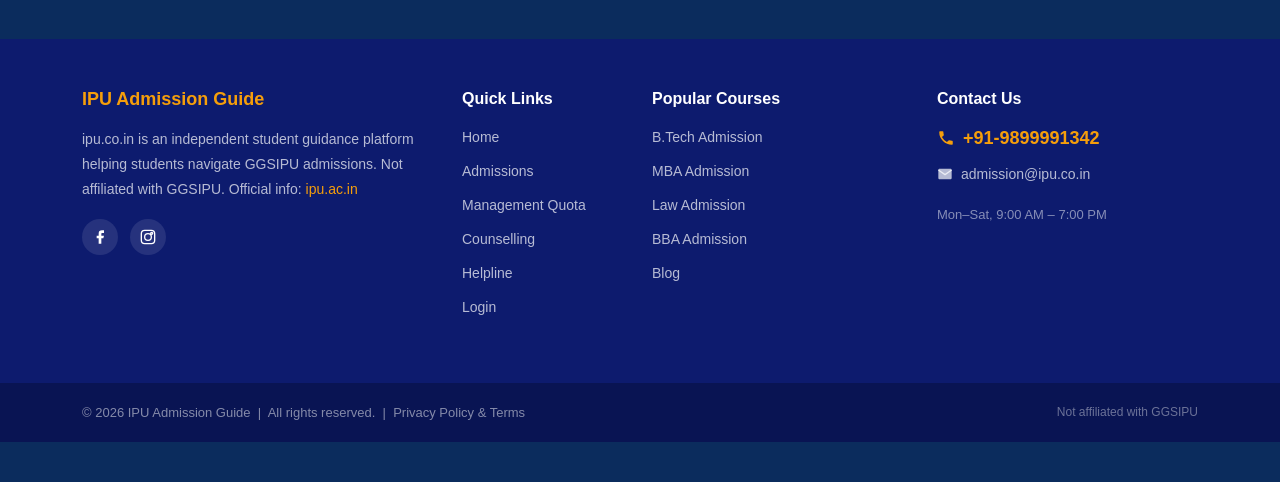
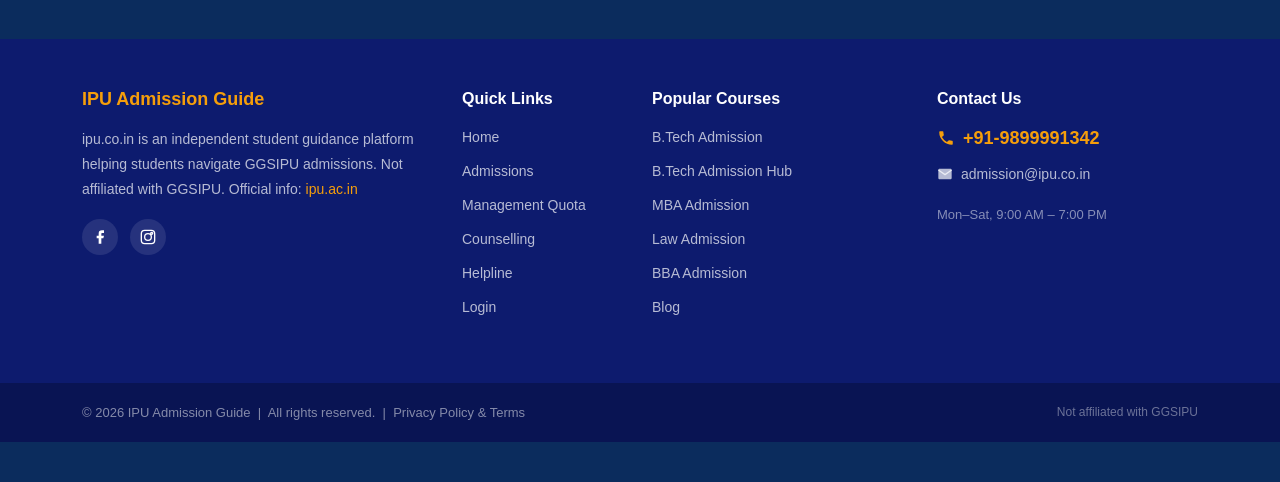
Before and after one commit to sumitdabass/test-project, a PHP site: page /index.php in a window 1280 px wide. Shown: the part 4776-5258 px from the top of the page. Run offline with PHP 8.4, Linux system fonts and the light colour scheme.

Commit message:
seo(phase3): add B.Tech Admission Hub to footer Popular Courses (Task 1)

```diff
--- a/website_download/include/base-footer.php
+++ b/website_download/include/base-footer.php
@@ -40,6 +40,7 @@
           <h4 style="color:#fff;font-size:16px;margin-bottom:16px">Popular Courses</h4>
           <ul style="list-style:none;padding:0;margin:0">
             <li style="margin-bottom:10px"><a href="/IPU-B-Tech-admission-2026.php" style="color:rgba(255,255,255,.7);font-size:14px;text-decoration:none">B.Tech Admission</a></li>
+            <li style="margin-bottom:10px"><a href="/ipu-b-tech-pillar.php" style="color:rgba(255,255,255,.7);font-size:14px;text-decoration:none">B.Tech Admission Hub</a></li>
             <li style="margin-bottom:10px"><a href="/mba-admission-ip-university.php" style="color:rgba(255,255,255,.7);font-size:14px;text-decoration:none">MBA Admission</a></li>
             <li style="margin-bottom:10px"><a href="/IPU-Law-Admission-2026.php" style="color:rgba(255,255,255,.7);font-size:14px;text-decoration:none">Law Admission</a></li>
             <li style="margin-bottom:10px"><a href="/comprehensive-guide-to-bba-colleges-under-ip-university-top-10-institutions.php" style="color:rgba(255,255,255,.7);font-size:14px;text-decoration:none">BBA Admission</a></li>
```
